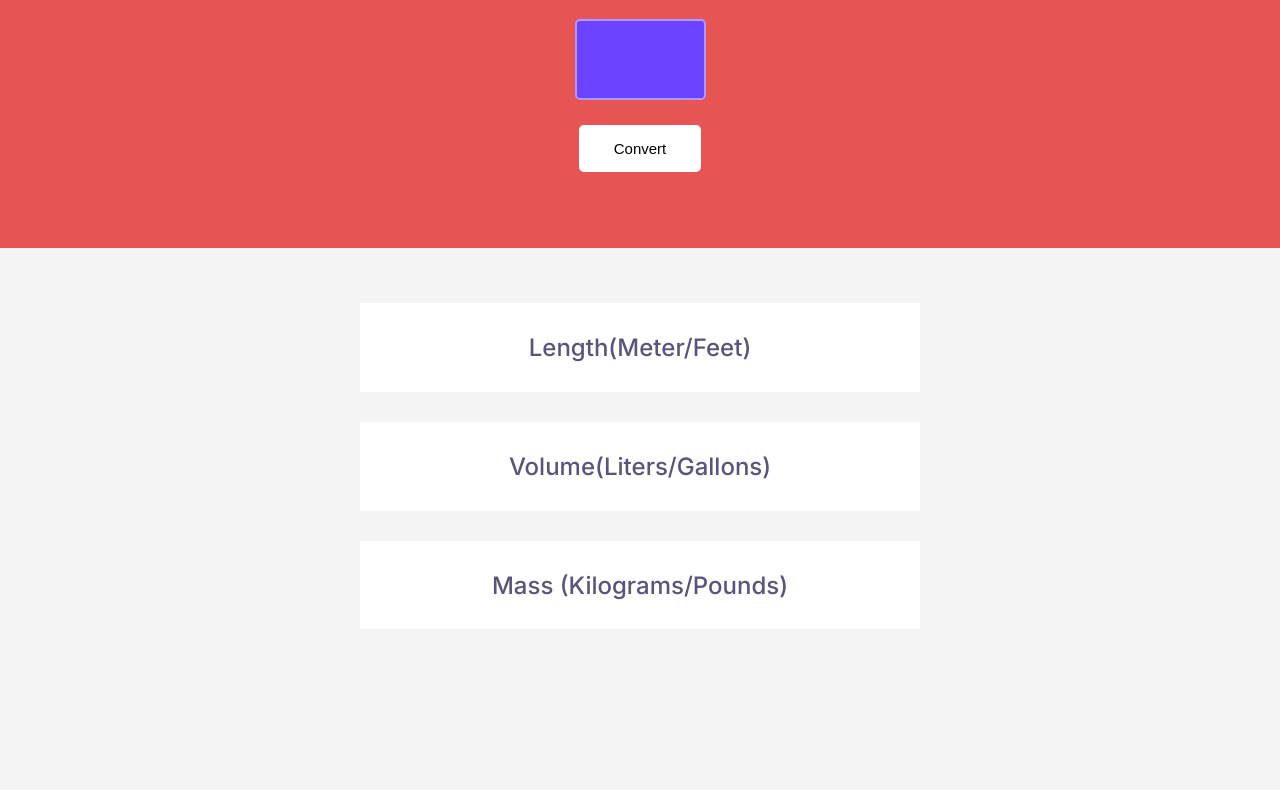
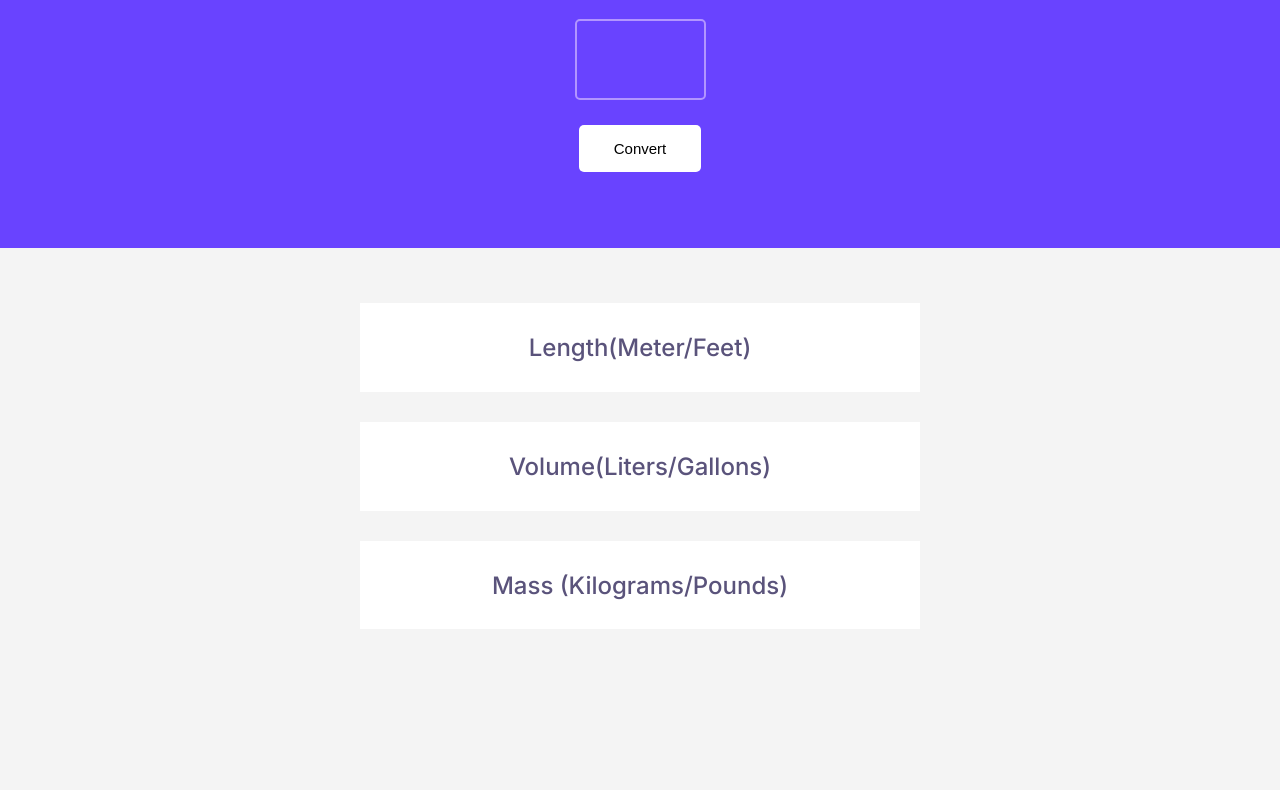
Before and after one commit to geekycoder8/unit-converter, a plain HTML site: page index.html in a window 1280 px wide. Shown: the part 152-942 px from the top of the page. Drawn offline with Linux system fonts and the light colour scheme.

Commit message:
background color change

```diff
--- a/styles.css
+++ b/styles.css
@@ -6,8 +6,7 @@ body {
 }
 
 #hero {
-	/* background: #6943FF; */
-	background: #e75454;
+	background: #6943FF;
 	display: flex;
 	justify-content: center;
 	flex-direction: column;
```
